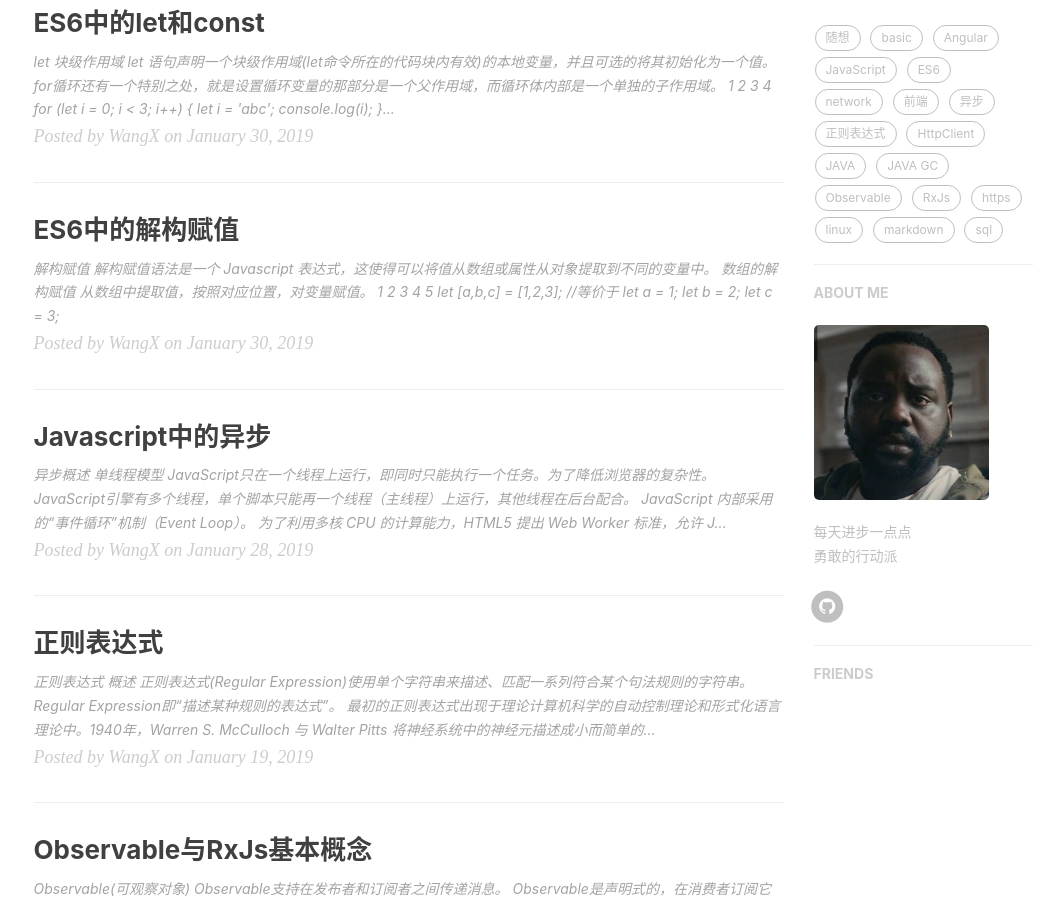
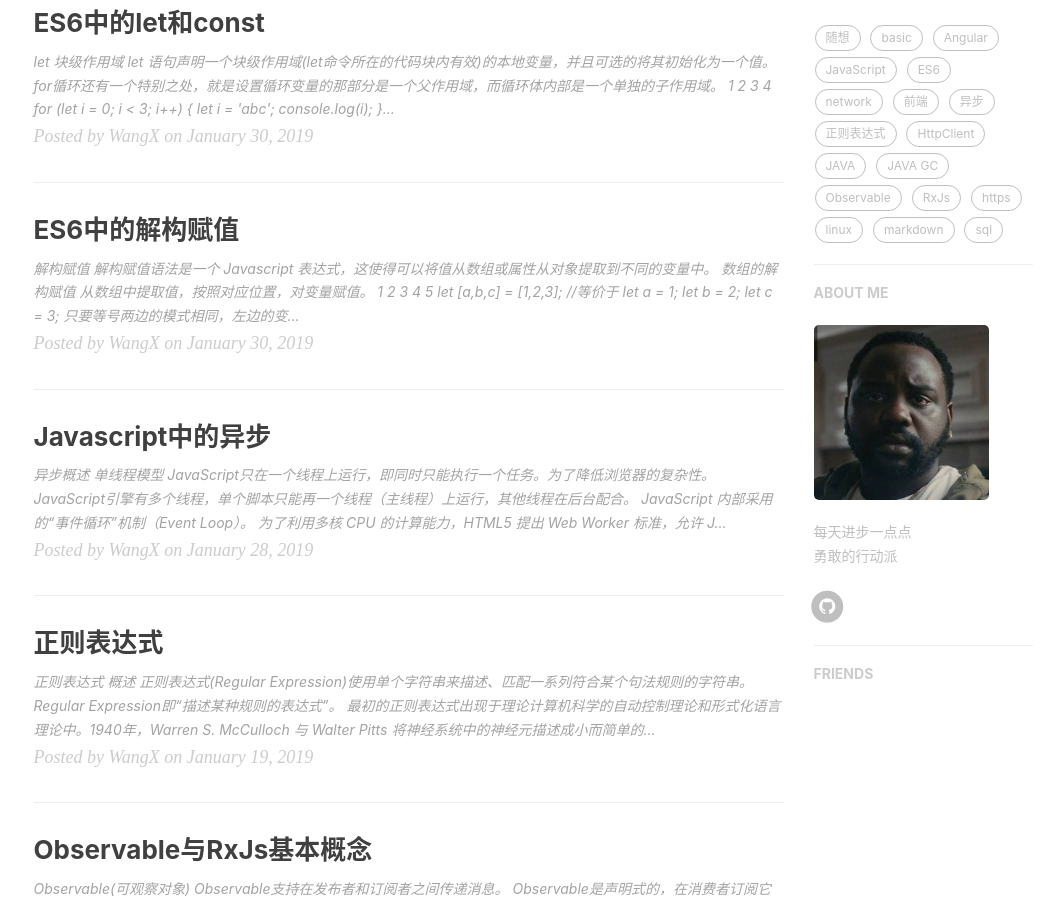
Before and after one commit to fatty-wang/fatty-wang.github.io, a Jekyll site: the page built from index.html, in a window 1280 px wide and 900 px high, scrolled down 442 px. Shown: the whole window, without its empty margins (134-1198 px from the left). Built offline with Jekyll 4.4.1, drawn with Linux system fonts in a browser that asks for light colours; nearby versions of some CDN libraries; the list of posts is cut into pages by our own code; comment, search, counter and statistics services are not loaded; some of the changed lines change nothing that is shown.

Commit message:
destructuring

````diff
--- a/_posts/2019-01-30-ES6-destructuring.md
+++ b/_posts/2019-01-30-ES6-destructuring.md
@@ -22,3 +22,171 @@
 let b = 2;
 let c = 3;
 ```
+* 只要等号两边的模式相同，左边的变量就会被赋予相应的值。
+* 只要某种数据结构具有 Iterator 接口，都可以采用数组形式的解构赋值。
+* 如果解构成功，变量的值就等于undefined。
+```javascript
+let [foo, [[bar], baz]] = [1, [[2], 3]];
+foo // 1
+bar // 2
+baz // 3
+
+let [ , , third] = ["foo", "bar", "baz"];
+third // "baz"
+
+let [x, , y] = [1, 2, 3];
+x // 1
+y // 3
+
+let [head, ...tail] = [1, 2, 3, 4];
+head // 1
+tail // [2, 3, 4]
+
+let [x, y, ...z] = ['a'];
+x // "a"
+y // undefined
+z // []
+```
+* 解构赋值可以指定默认值：
+```javascript
+let [foo = true] = [];
+foo // true
+let [x, y = 'b'] = ['a']; // x='a', y='b'
+let [x, y = 'b'] = ['a', undefined]; // x='a', y='b'
+```
+* ES6内部使用严格相等===，判断一个位置是否有值。即只有一个数组成员严格等于undefined，默认值才会生效。
+* 如果默认值是一个表达式，那么这个表达式是惰性求值的，即只有在用到的时候，才会求值。
+* 默认值可以引用解构赋值的其他变量，但该变量必须已经声明。
+```javascript
+let [x = 1, y = x] = [];     // x=1; y=1
+let [x = 1, y = x] = [2];    // x=2; y=2
+let [x = 1, y = x] = [1, 2]; // x=1; y=2
+let [x = y, y = 1] = [];     // ReferenceError: y is not defined
+```
+#### 对象的解构赋值
+* 数组的元素是按次序排列的，变量的取值有它的位置决定。对象的属性没有次序，**变量必须与属性同名**，才能取到正确的值。如果没有对应的同名属性，将赋予undefined。
+```javascript
+let { bar, foo } = { foo: "aaa", bar: "bbb" };
+foo // "aaa"
+bar // "bbb"
+
+let { baz } = { foo: "aaa", bar: "bbb" };
+baz // undefined
+```
+* 如果变量名与属性名不一致：
+```javascript
+let { foo: baz } = { foo: 'aaa', bar: 'bbb' };
+baz // "aaa"
+
+let obj = { first: 'hello', last: 'world' };
+let { first: f, last: l } = obj;
+f // 'hello'
+l // 'world'
+```
+* 对象的解构赋值的内部机制，是先找到同名属性，然后再赋给对应的变量。真正被赋值的是后者，而不是前者。下面代码中foo是匹配的模式，baz才是要赋值的变量。
+```javascript
+let { foo: baz } = { foo: "aaa", bar: "bbb" };
+baz // "aaa"
+foo // error: foo is not defined
+```
+* 对象解构的默认值生效的条件是，对象的属性值严格等于undefined。
+```javascript
+var {x = 3} = {x: undefined};
+x // 3
+
+var {x = 3} = {x: null};
+x // null
+```
+* 如果解构失败，变量的值等于undefined。
+
+* 字符串可以解构赋值，字符串被转成一个类似数组的对象。
+* 函数的参数也可以使用解构赋值。
+
+## 应用
+* 交换变量的值
+```javascript
+let x = 1;
+let y = 2;
+[x,y] = [y,x];
+```
+
+* 从函数返回多个值
+``` javascript
+function f() {
+    return [1,2,3];
+}
+let [a,b,c] = f();
+
+function obj() {
+    return {
+        foo:1,
+        bar:2
+    };
+}
+let {foo,bar} = obj();
+```
+* 函数参数的定义
+```javascript
+// 参数是一组有次序的值
+function f([x, y, z]) { ... }
+f([1, 2, 3]);
+
+// 参数是一组无次序的值
+function f({x, y, z}) { ... }
+f({z: 3, y: 2, x: 1});
+```
+
+* 提取JSON
+```javascript
+let jsonData = {
+  id: 42,
+  status: "OK",
+  data: [867, 5309]
+};
+let { id, status, data: number } = jsonData;
+```
+
+* 函数参数的默认值
+```javascript
+jQuery.ajax = function (url, {
+  async = true,
+  beforeSend = function () {},
+  cache = true,
+  complete = function () {},
+  crossDomain = false,
+  global = true,
+  // ... more config
+} = {}) {
+  // ... do stuff
+};
+```
+
+* 遍历Map结构
+```javascript
+const map = new Map();
+map.set('first', 'hello');
+map.set('second', 'world');
+
+for (let [key, value] of map) {
+  console.log(key + " is " + value);
+}
+// first is hello
+// second is world
+```
+如果只选获取key,或者value
+```javascript
+// 获取键名
+for (let [key] of map) {
+  // ...
+}
+
+// 获取键值
+for (let [,value] of map) {
+  // ...
+}
+```
+
+* 输入模块的指定方法
+```javascript
+const { SourceMapConsumer, SourceNode } = require("source-map");
+```
````
